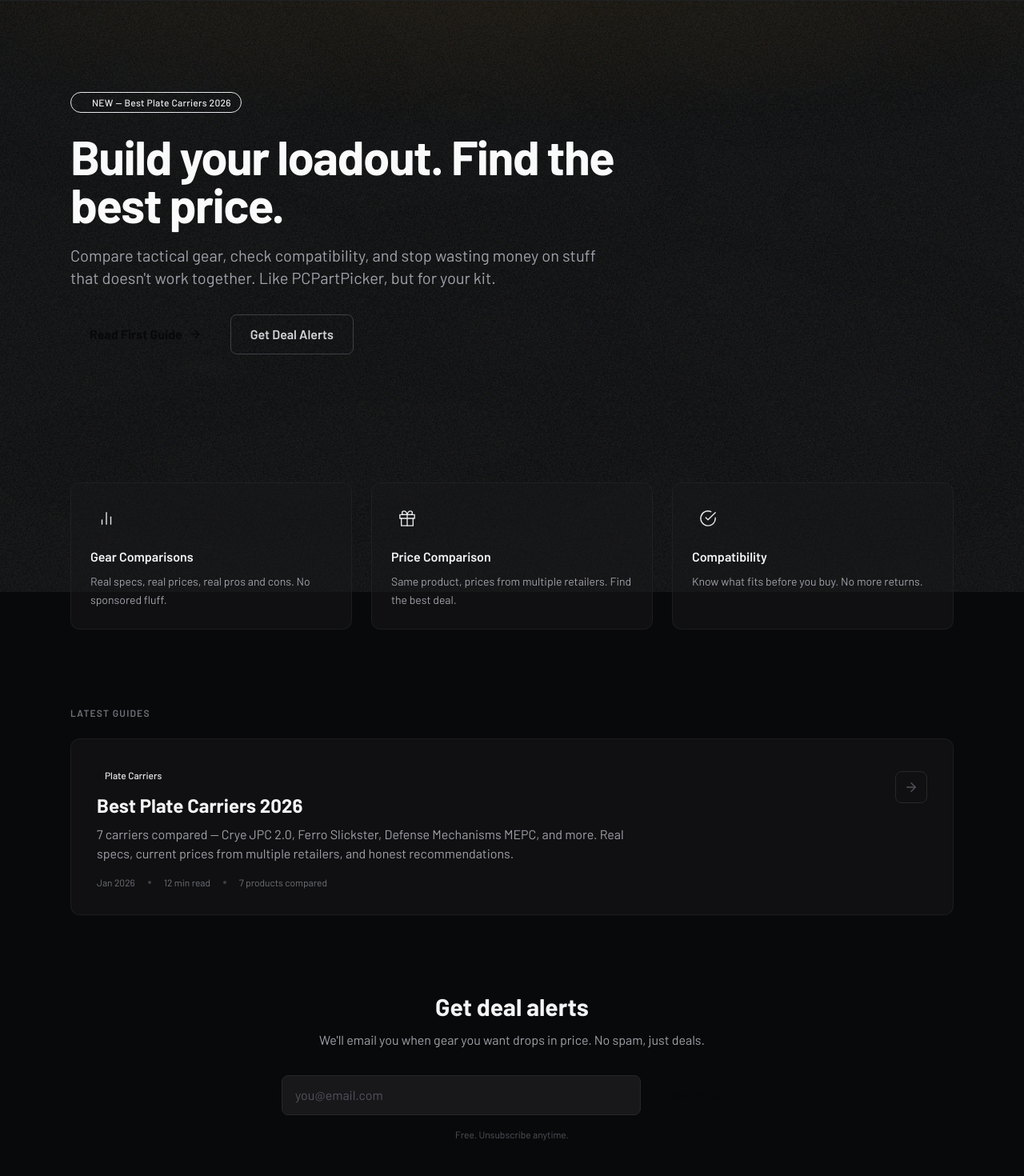
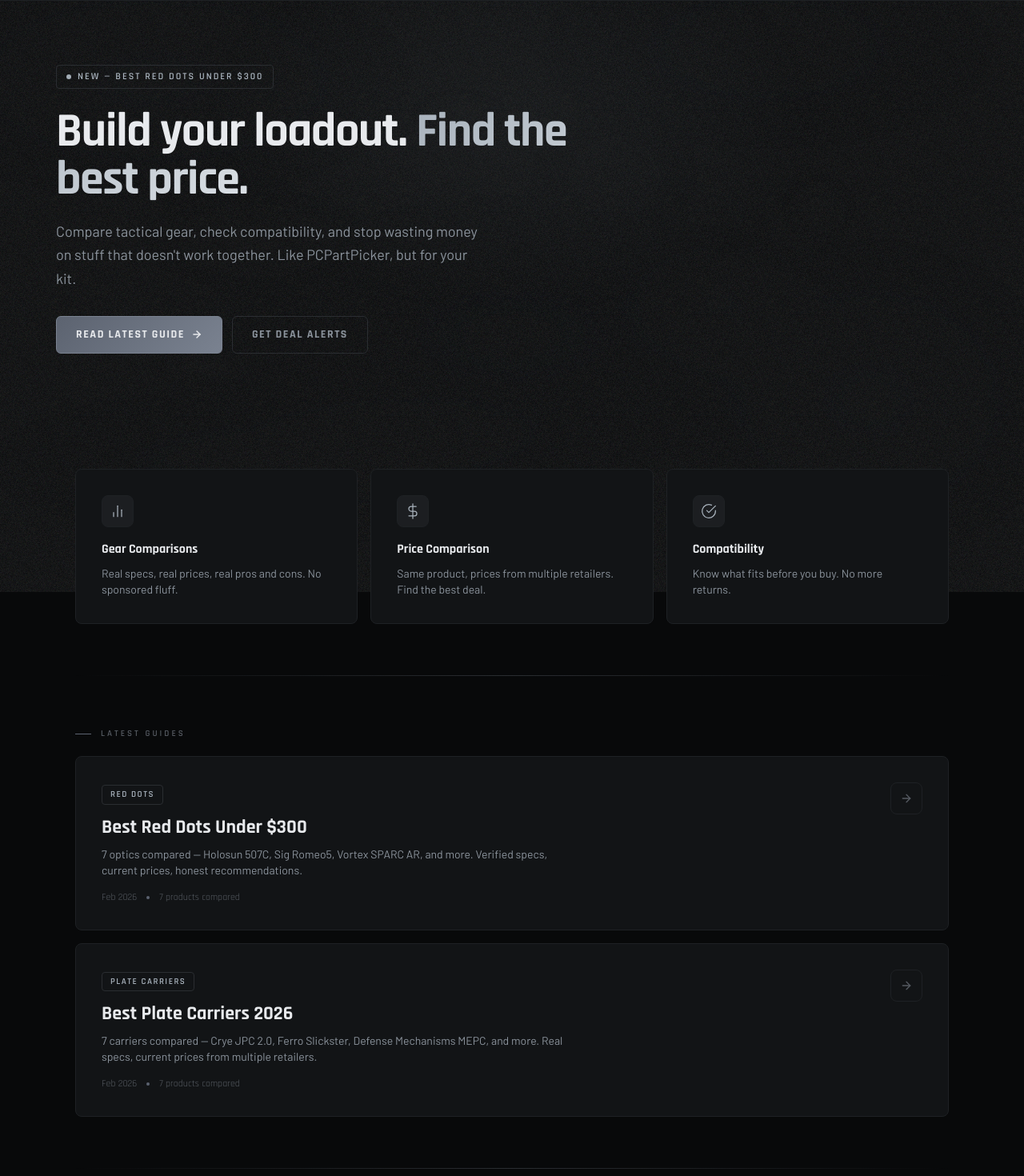
Before and after one commit to TacVault/tacvault, a Next.js app: page / in a window 1280 px wide. Shown: the part 60-1530 px from the top of the page at 80% size. Built offline with nearby package versions, Linux system fonts and the light colour scheme.

Commit message:
Update homepage

```diff
--- a/app/page.tsx
+++ b/app/page.tsx
@@ -1,146 +1,168 @@
+import Link from 'next/link'
+
 export default function Home() {
   return (
     <>
       {/* Hero */}
-      <section className="relative overflow-hidden">
-        <div className="absolute inset-0 bg-gradient-to-b from-brand-amber/5 via-transparent to-transparent" />
-        <div className="absolute inset-0" style={{
-          backgroundImage: 'radial-gradient(ellipse 80% 50% at 50% -20%, rgba(245,158,11,0.08), transparent)',
-        }} />
-        <div className="relative max-w-6xl mx-auto px-4 sm:px-6 pt-20 pb-16 sm:pt-28 sm:pb-24">
-          <div className="max-w-3xl">
-            <div className="inline-flex items-center gap-2 px-3 py-1 bg-brand-amber/10 border border-brand-amber/20 rounded-full mb-6">
-              <span className="w-1.5 h-1.5 bg-brand-amber rounded-full animate-pulse" />
-              <span className="text-xs font-medium text-brand-amber tracking-wide">NEW — Best Plate Carriers 2026</span>
+      <section className="relative py-20 px-6 overflow-hidden">
+        {/* Subtle glow */}
+        <div className="absolute top-[-100px] left-1/2 -translate-x-1/2 w-[800px] h-[500px] bg-[radial-gradient(ellipse,rgba(139,157,170,0.06)_0%,transparent_70%)] pointer-events-none" />
+
+        <div className="max-w-container mx-auto relative">
+          <div className="inline-flex items-center gap-2 px-3 py-1.5 border border-border-light rounded mb-6">
+            <span className="w-1.5 h-1.5 bg-silver rounded-full animate-pulse" />
+            <span className="font-tactical font-semibold text-xs tracking-[2px] uppercase text-silver">
+              New — Best Red Dots Under $300
+            </span>
           </div>
-            <h1 className="font-heading text-4xl sm:text-5xl md:text-6xl font-extrabold text-zinc-50 tracking-tight leading-[1.1] mb-5">
+
+          <h1 className="font-tactical font-bold text-5xl md:text-6xl leading-[1.05] tracking-tight text-text-primary mb-5 max-w-[700px]">
             Build your loadout.{' '}
-              <span className="text-brand-amber">Find the best price.</span>
+            <span className="text-gradient">Find the best price.</span>
           </h1>
-            <p className="text-lg sm:text-xl text-zinc-400 leading-relaxed max-w-2xl mb-8">
+
+          <p className="text-lg text-text-secondary leading-relaxed max-w-[540px] mb-8">
             Compare tactical gear, check compatibility, and stop wasting money on stuff that doesn't work together. Like PCPartPicker, but for your kit.
           </p>
-            <div className="flex flex-col sm:flex-row gap-3">
-              <a
-                href="/guides/best-plate-carriers-2026"
-                className="inline-flex items-center justify-center gap-2 px-6 py-3 bg-brand-amber text-zinc-950 font-heading font-bold rounded-lg hover:bg-brand-amber-light transition-all hover:shadow-lg hover:shadow-brand-amber/20"
-              >
-                Read First Guide
-                <svg width="16" height="16" viewBox="0 0 24 24" fill="none" stroke="currentColor" strokeWidth="2.5" strokeLinecap="round" strokeLinejoin="round">
-                  <line x1="5" y1="12" x2="19" y2="12"/>
-                  <polyline points="12 5 19 12 12 19"/>
+
+          <div className="flex gap-3 flex-wrap">
+            <Link href="/guides/best-red-dots-under-300" className="btn-primary">
+              Read Latest Guide
+              <svg width="14" height="14" viewBox="0 0 24 24" fill="none" stroke="currentColor" strokeWidth="2.5" strokeLinecap="round" strokeLinejoin="round">
+                <line x1="5" y1="12" x2="19" y2="12"/><polyline points="12 5 19 12 12 19"/>
               </svg>
-              </a>
-              <a
-                href="#alerts"
-                className="inline-flex items-center justify-center gap-2 px-6 py-3 border border-zinc-700 text-zinc-300 font-heading font-semibold rounded-lg hover:border-zinc-500 hover:text-zinc-100 transition-all"
-              >
+            </Link>
+            <Link href="#alerts" className="btn-secondary">
               Get Deal Alerts
-              </a>
-            </div>
+            </Link>
           </div>
         </div>
       </section>
 
-      {/* What TacVault Does */}
-      <section className="max-w-6xl mx-auto px-4 sm:px-6 py-16">
-        <div className="grid sm:grid-cols-3 gap-6">
-          {[
-            {
-              icon: (
-                <svg width="22" height="22" viewBox="0 0 24 24" fill="none" stroke="currentColor" strokeWidth="1.5" strokeLinecap="round" strokeLinejoin="round">
+      {/* Features */}
+      <section className="max-w-container mx-auto px-6 py-16">
+        <div className="grid md:grid-cols-3 gap-4">
+          <div className="card group">
+            <div className="w-10 h-10 rounded-lg bg-[rgba(139,157,170,0.08)] border border-border flex items-center justify-center text-silver mb-4">
+              <svg width="20" height="20" viewBox="0 0 24 24" fill="none" stroke="currentColor" strokeWidth="1.5" strokeLinecap="round" strokeLinejoin="round">
                 <line x1="18" y1="20" x2="18" y2="10"/><line x1="12" y1="20" x2="12" y2="4"/><line x1="6" y1="20" x2="6" y2="14"/>
               </svg>
-              ),
-              title: 'Gear Comparisons',
-              desc: 'Real specs, real prices, real pros and cons. No sponsored fluff.',
-            },
-            {
-              icon: (
-                <svg width="22" height="22" viewBox="0 0 24 24" fill="none" stroke="currentColor" strokeWidth="1.5" strokeLinecap="round" strokeLinejoin="round">
-                  <polyline points="20 12 20 22 4 22 4 12"/><rect x="2" y="7" width="20" height="5"/><line x1="12" y1="22" x2="12" y2="7"/><path d="M12 7H7.5a2.5 2.5 0 0 1 0-5C11 2 12 7 12 7z"/><path d="M12 7h4.5a2.5 2.5 0 0 0 0-5C13 2 12 7 12 7z"/>
+            </div>
+            <h3 className="font-tactical font-bold text-base text-text-primary mb-2">Gear Comparisons</h3>
+            <p className="text-sm text-text-secondary">Real specs, real prices, real pros and cons. No sponsored fluff.</p>
+          </div>
+
+          <div className="card group">
+            <div className="w-10 h-10 rounded-lg bg-[rgba(139,157,170,0.08)] border border-border flex items-center justify-center text-silver mb-4">
+              <svg width="20" height="20" viewBox="0 0 24 24" fill="none" stroke="currentColor" strokeWidth="1.5" strokeLinecap="round" strokeLinejoin="round">
+                <line x1="12" y1="1" x2="12" y2="23"/><path d="M17 5H9.5a3.5 3.5 0 0 0 0 7h5a3.5 3.5 0 0 1 0 7H6"/>
               </svg>
-              ),
-              title: 'Price Comparison',
-              desc: 'Same product, prices from multiple retailers. Find the best deal.',
-            },
-            {
-              icon: (
-                <svg width="22" height="22" viewBox="0 0 24 24" fill="none" stroke="currentColor" strokeWidth="1.5" strokeLinecap="round" strokeLinejoin="round">
+            </div>
+            <h3 className="font-tactical font-bold text-base text-text-primary mb-2">Price Comparison</h3>
+            <p className="text-sm text-text-secondary">Same product, prices from multiple retailers. Find the best deal.</p>
+          </div>
+
+          <div className="card group">
+            <div className="w-10 h-10 rounded-lg bg-[rgba(139,157,170,0.08)] border border-border flex items-center justify-center text-silver mb-4">
+              <svg width="20" height="20" viewBox="0 0 24 24" fill="none" stroke="currentColor" strokeWidth="1.5" strokeLinecap="round" strokeLinejoin="round">
                 <path d="M22 11.08V12a10 10 0 1 1-5.93-9.14"/><polyline points="22 4 12 14.01 9 11.01"/>
               </svg>
-              ),
-              title: 'Compatibility',
-              desc: 'Know what fits before you buy. No more returns.',
-            },
-          ].map((item, i) => (
-            <div key={i} className="group p-6 rounded-xl bg-zinc-900/50 border border-zinc-800/60 hover:border-zinc-700/80 transition-all hover:bg-zinc-900/80">
-              <div className="w-10 h-10 rounded-lg bg-brand-amber/10 flex items-center justify-center text-brand-amber mb-4 group-hover:bg-brand-amber/15 transition-colors">
-                {item.icon}
             </div>
-              <h3 className="font-heading font-semibold text-zinc-100 mb-2">{item.title}</h3>
-              <p className="text-sm text-zinc-400 leading-relaxed">{item.desc}</p>
+            <h3 className="font-tactical font-bold text-base text-text-primary mb-2">Compatibility</h3>
+            <p className="text-sm text-text-secondary">Know what fits before you buy. No more returns.</p>
           </div>
-          ))}
         </div>
       </section>
 
-      {/* Featured Guide */}
-      <section className="max-w-6xl mx-auto px-4 sm:px-6 py-8">
-        <h2 className="font-heading text-xs uppercase tracking-widest text-zinc-500 font-semibold mb-6">Latest Guides</h2>
-        <a
-          href="/guides/best-plate-carriers-2026"
-          className="group block p-6 sm:p-8 rounded-xl bg-zinc-900/50 border border-zinc-800/60 hover:border-brand-amber/30 transition-all"
-        >
-          <div className="flex items-start justify-between gap-4">
+      {/* Divider */}
+      <div className="max-w-container mx-auto px-6">
+        <div className="h-px bg-gradient-to-r from-transparent via-border-light to-transparent" />
+      </div>
+
+      {/* Latest Guides */}
+      <section className="max-w-container mx-auto px-6 py-16">
+        <div className="section-label mb-6">Latest Guides</div>
+
+        <div className="space-y-4">
+          {/* Red Dots Guide */}
+          <Link href="/guides/best-red-dots-under-300" className="block card group">
+            <div className="flex justify-between items-start gap-4">
               <div>
-              <span className="inline-block px-2.5 py-0.5 bg-brand-amber/10 text-brand-amber text-xs font-medium rounded-md mb-3">Plate Carriers</span>
-              <h3 className="font-heading text-xl sm:text-2xl font-bold text-zinc-100 mb-2 group-hover:text-brand-amber transition-colors">
-                Best Plate Carriers 2026
+                <span className="badge mb-3">Red Dots</span>
+                <h3 className="font-tactical font-bold text-2xl text-text-primary mb-2 group-hover:text-silver-light transition-colors">
+                  Best Red Dots Under $300
                 </h3>
-              <p className="text-zinc-400 text-sm sm:text-base max-w-2xl">
-                7 carriers compared — Crye JPC 2.0, Ferro Slickster, Defense Mechanisms MEPC, and more. Real specs, current prices from multiple retailers, and honest recommendations.
+                <p className="text-sm text-text-secondary max-w-[600px]">
+                  7 optics compared — Holosun 507C, Sig Romeo5, Vortex SPARC AR, and more. Verified specs, current prices, honest recommendations.
                 </p>
-              <div className="mt-4 flex items-center gap-4 text-xs text-zinc-500">
-                <span>Jan 2026</span>
-                <span className="w-1 h-1 bg-zinc-700 rounded-full" />
-                <span>12 min read</span>
-                <span className="w-1 h-1 bg-zinc-700 rounded-full" />
+                <div className="flex items-center gap-3 mt-4 text-xs text-text-muted font-tactical">
+                  <span>Feb 2026</span>
+                  <span className="w-1 h-1 bg-gunmetal rounded-full" />
                   <span>7 products compared</span>
                 </div>
               </div>
-            <div className="hidden sm:flex items-center justify-center w-10 h-10 rounded-lg border border-zinc-800 text-zinc-600 group-hover:text-brand-amber group-hover:border-brand-amber/30 transition-all shrink-0 mt-2">
-              <svg width="18" height="18" viewBox="0 0 24 24" fill="none" stroke="currentColor" strokeWidth="2" strokeLinecap="round" strokeLinejoin="round">
+              <div className="w-10 h-10 border border-border rounded-lg flex items-center justify-center text-text-muted group-hover:text-silver group-hover:border-gunmetal transition-all flex-shrink-0">
+                <svg width="16" height="16" viewBox="0 0 24 24" fill="none" stroke="currentColor" strokeWidth="2" strokeLinecap="round" strokeLinejoin="round">
                   <line x1="5" y1="12" x2="19" y2="12"/><polyline points="12 5 19 12 12 19"/>
                 </svg>
               </div>
             </div>
-        </a>
+          </Link>
+
+          {/* Plate Carriers Guide */}
+          <Link href="/guides/best-plate-carriers-2026" className="block card group">
+            <div className="flex justify-between items-start gap-4">
+              <div>
+                <span className="badge mb-3">Plate Carriers</span>
+                <h3 className="font-tactical font-bold text-2xl text-text-primary mb-2 group-hover:text-silver-light transition-colors">
+                  Best Plate Carriers 2026
+                </h3>
+                <p className="text-sm text-text-secondary max-w-[600px]">
+                  7 carriers compared — Crye JPC 2.0, Ferro Slickster, Defense Mechanisms MEPC, and more. Real specs, current prices from multiple retailers.
+                </p>
+                <div className="flex items-center gap-3 mt-4 text-xs text-text-muted font-tactical">
+                  <span>Feb 2026</span>
+                  <span className="w-1 h-1 bg-gunmetal rounded-full" />
+                  <span>7 products compared</span>
+                </div>
+              </div>
+              <div className="w-10 h-10 border border-border rounded-lg flex items-center justify-center text-text-muted group-hover:text-silver group-hover:border-gunmetal transition-all flex-shrink-0">
+                <svg width="16" height="16" viewBox="0 0 24 24" fill="none" stroke="currentColor" strokeWidth="2" strokeLinecap="round" strokeLinejoin="round">
+                  <line x1="5" y1="12" x2="19" y2="12"/><polyline points="12 5 19 12 12 19"/>
+                </svg>
+              </div>
+            </div>
+          </Link>
+        </div>
       </section>
 
+      {/* Divider */}
+      <div className="max-w-container mx-auto px-6">
+        <div className="h-px bg-gradient-to-r from-transparent via-border-light to-transparent" />
+      </div>
+
       {/* Email Capture */}
-      <section id="alerts" className="max-w-6xl mx-auto px-4 sm:px-6 py-16">
-        <div className="max-w-xl mx-auto text-center">
-          <h2 className="font-heading text-2xl sm:text-3xl font-bold text-zinc-100 mb-3">
+      <section id="alerts" className="max-w-container mx-auto px-6 py-20">
+        <div className="max-w-[520px] mx-auto text-center">
+          <h2 className="font-tactical font-bold text-3xl text-text-primary mb-2">
             Get deal alerts
           </h2>
-          <p className="text-zinc-400 mb-8">
+          <p className="text-sm text-text-secondary mb-6">
             We'll email you when gear you want drops in price. No spam, just deals.
           </p>
-          <form className="flex flex-col sm:flex-row gap-3" action="#" method="GET">
+          <div className="flex gap-2">
             <input
               type="email"
               placeholder="you@email.com"
-              className="flex-1 px-4 py-3 bg-zinc-900 border border-zinc-800 rounded-lg text-zinc-100 placeholder-zinc-600 focus:outline-none focus:border-brand-amber/50 focus:ring-1 focus:ring-brand-amber/20 transition-all"
+              className="flex-1 px-4 py-3 bg-bg-card border border-border-light rounded-md text-text-primary text-sm placeholder-text-muted focus:outline-none focus:border-gunmetal transition-colors"
             />
-            <button
-              type="submit"
-              className="px-6 py-3 bg-brand-amber text-zinc-950 font-heading font-bold rounded-lg hover:bg-brand-amber-light transition-all hover:shadow-lg hover:shadow-brand-amber/20 whitespace-nowrap"
-            >
+            <button className="btn-primary whitespace-nowrap">
               Notify Me
             </button>
-          </form>
-          <p className="text-xs text-zinc-600 mt-4">Free. Unsubscribe anytime.</p>
+          </div>
+          <p className="text-xs text-text-muted mt-3">
+            Free. Unsubscribe anytime.
+          </p>
         </div>
       </section>
     </>
```
Lines whose indentation alone changed are shown as unchanged.
